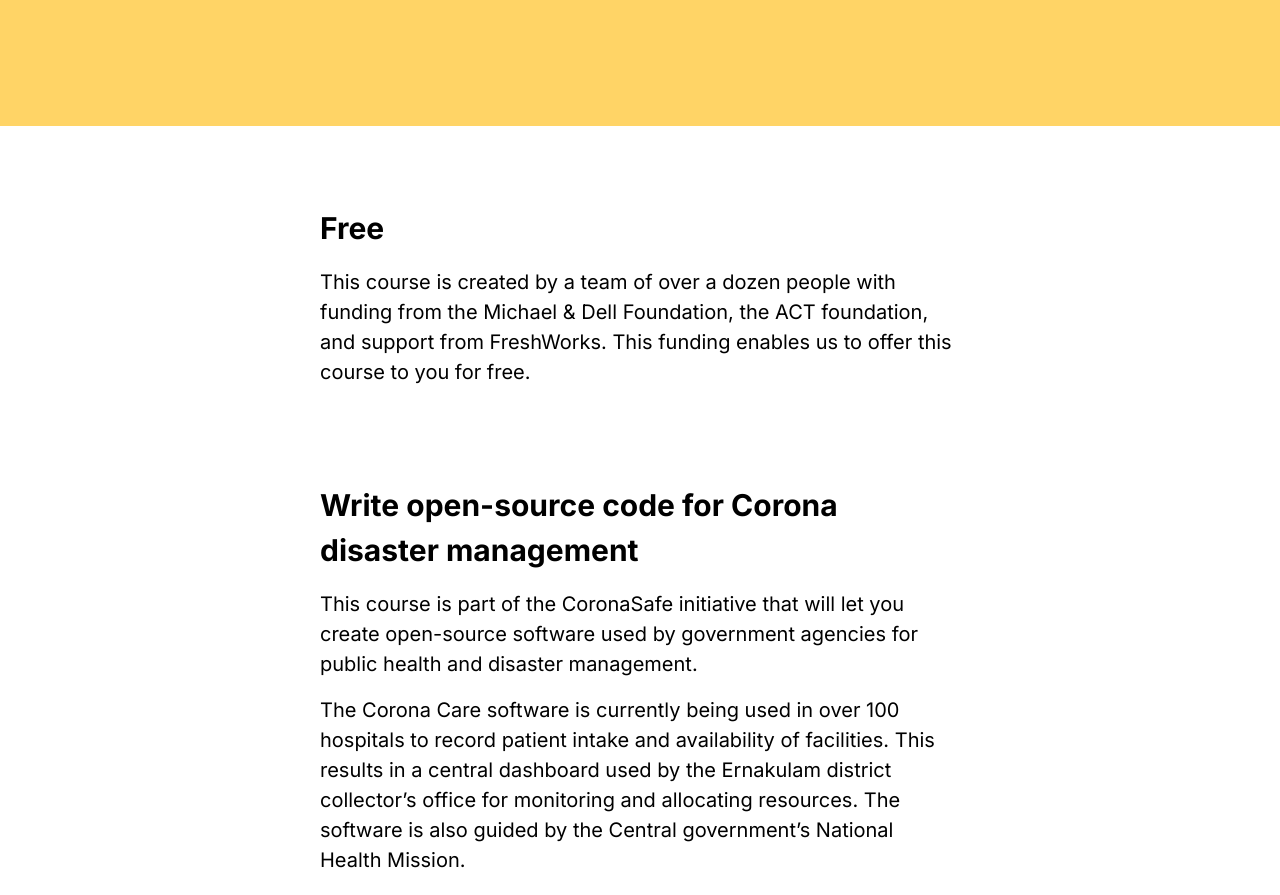
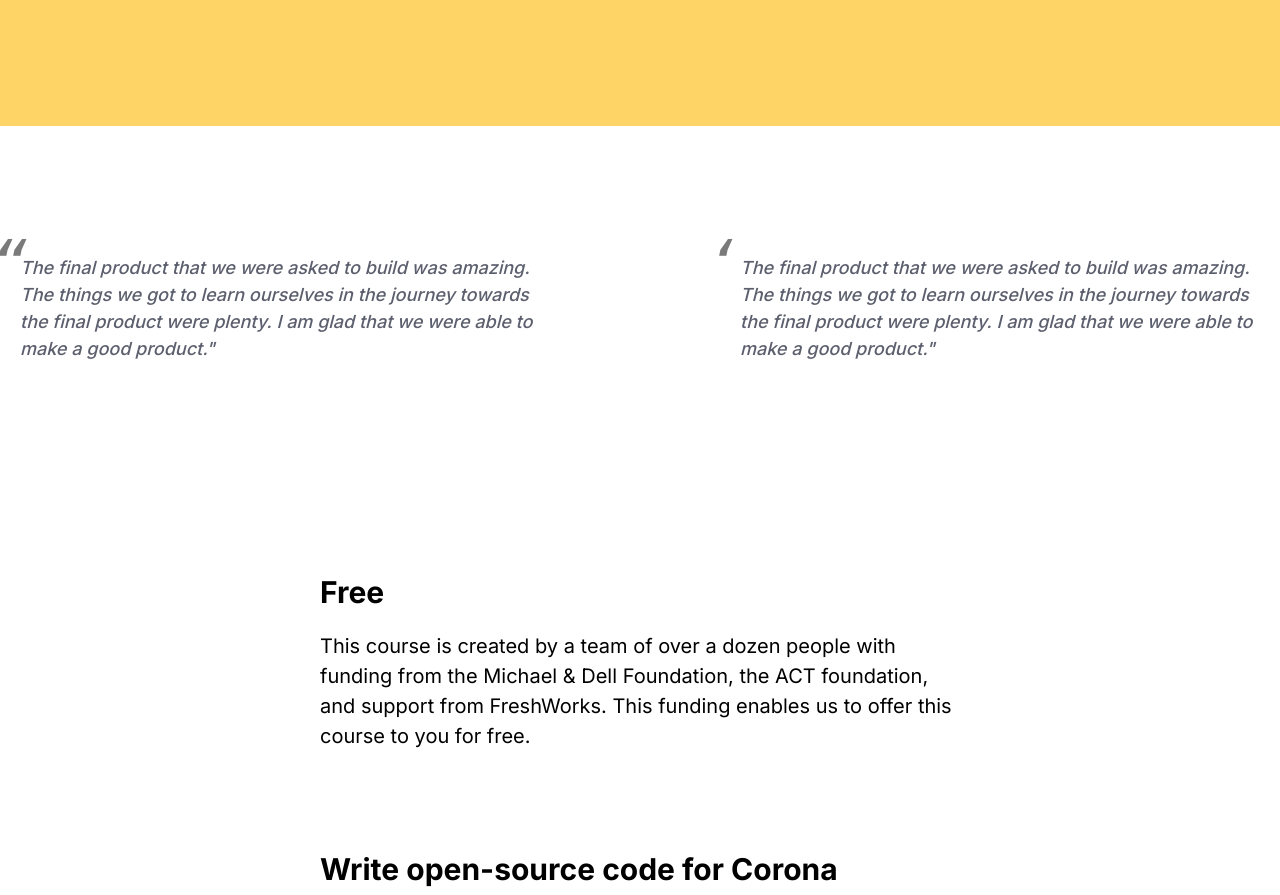
Before and after one commit to pupilfirst/coronasafe-rescript-course, a Next.js app: page / in a window 1280 px wide. Shown: the part 2207-3102 px from the top of the page. Built offline with nearby package versions, Linux system fonts and the light colour scheme.

Commit message:
add quotes

```diff
--- a/pages/index.js
+++ b/pages/index.js
@@ -30,7 +30,7 @@ export default function Home() {
       </Head>
 
       <main className={"MAIN text-xl"}>
-        <section className="HeroWithTestimonials">
+        <section className="HeroWithPartnerLogos">
           <div className="Hero">
             <div className="flex items-baseline justify-center">
               <div>
@@ -64,7 +64,7 @@ export default function Home() {
             </div>
           </div>
 
-          <section className="Testimonials p-8 md:p-20 md:flex justify-center items-center">
+          <section className="PartnerLogos p-8 md:p-20 md:flex justify-center items-center">
             <img className="block mb-8" src="logos/dell.png"/>
             <img className="block mb-8 md:ml-32" src="logos/freshworks.png"/>
             <img className="block mb-8 md:ml-32" src="logos/aicte.png"/>
@@ -138,6 +138,19 @@ export default function Home() {
               </p>
               <ApplyToCourse/>
             </div>
+          </div>
+        </section>
+
+        <section className="Testimonials padded max-w-screen-xl mx-auto">
+          <div className="flex justify-between font-inter font-medium italic">
+            <blockquote className={"mr-8"}>
+              The final product that we were asked to build was amazing. The things we got to learn ourselves in the
+              journey towards the final product were plenty. I am glad that we were able to make a good product."
+            </blockquote>
+            <blockquote>
+              The final product that we were asked to build was amazing. The things we got to learn ourselves in the
+              journey towards the final product were plenty. I am glad that we were able to make a good product."
+            </blockquote>
           </div>
         </section>
 
--- a/styles/tailwind.css
+++ b/styles/tailwind.css
@@ -12,11 +12,12 @@ body {
 .WelcomeText {
   color: rgba(14, 16, 27, 0.6);
 }
-.Testimonials {
+
+.PartnerLogos {
   background-color: #C9CEE4;
 }
 
-.HeroWithTestimonials {
+.HeroWithPartnerLogos {
   background-color: #DBDEEC;
 }
 
@@ -60,6 +61,29 @@ body {
   @apply mb-4;
 }
 
+.Testimonials {
+  color: #5C5F6D;
+  font-size: 18px;
+}
+
+.Testimonials blockquote {
+  position: relative;
+  padding-left: 20px;
+  max-width: 560px;
+}
+
+.Testimonials blockquote:before {
+  display: block;
+  padding-left: 10px;
+  content: open-quote;
+  font-family: "Proxima Nova", "Adobe Garamond Pro", "Lucida Grande", serif;
+  font-size: 70px;
+  position: absolute;
+  left: -20px;
+  top: -40px;
+  color: #7a7a7a;
+}
+
 .padded {
   @apply py-8;
 }
```
